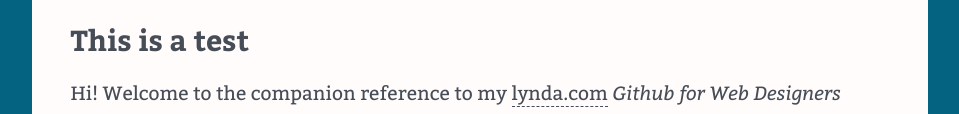
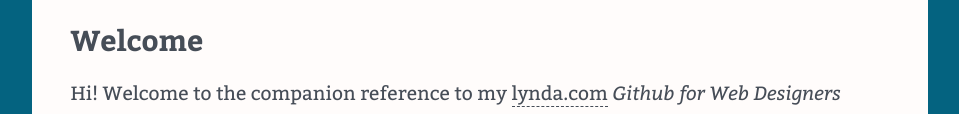
Before and after one commit to jeremymcclelland/github-for-web-designers, a plain HTML site: page index.html in a window 1280 px wide. Shown: the part 229-343 px from the top of the page, without its empty margins (160-1119 px from the left). Drawn offline with nearby package versions, Linux system fonts and the light colour scheme.

Commit message:
Changed h2 back to Welcome

```diff
--- a/index.html
+++ b/index.html
@@ -25,7 +25,7 @@
     </ul>
     </nav>
     <main>
-    <h2>This is a test</h2>
+    <h2>Welcome</h2>
     <p>Hi! Welcome to the companion reference to my <a href="http://www.lynda.com" title="lynda.com">lynda.com</a> <em>Github for Web Designers</em> course. This reference also serves as the exercise files for my course, so you can download the exercise files from <a href="https://github.com/moraycreative/github-for-web-designers" title="companion repo for lynda.com course">this repo</a> as well.</p>
     <p>This course is the result of my own frustrations from trying to learn Github. It seemed like every tutorial I took, or article I read, assumed I was a developer and used terms and terminology that I just wasn't familiar with. Perhaps worse than that, because certain things were assumed it would often halt my learning process because I wouldn't understand how to fill in the blanks between steps. I decided to jump in headfirst, make lots of mistakes, and research things that as a designer I wasn't really that interested in. The result was that I learned Github the hard way, and I'm hoping my course means that you don't have to.</p>
     <h2>Stuff I learned</h2>
```
